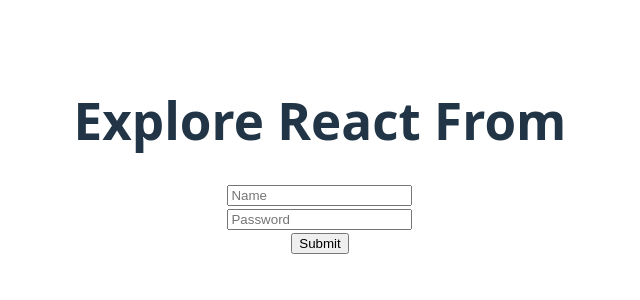
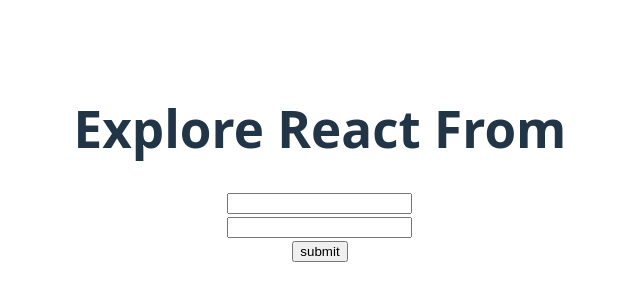
Before and after one commit to Arun-DEV-prog/react-from-handle, a React (Vite) app: page / in a window 1280 px wide. Shown: the part 236-536 px from the top of the page, without its empty margins (320-960 px from the left). Built offline with nearby package versions, Linux system fonts and the light colour scheme.

Commit message:
using useRef control from

```diff
--- a/src/App.jsx
+++ b/src/App.jsx
@@ -3,6 +3,8 @@
 import ControlFeild from './ControlFeild/ControlFeild'
 import FromAction from './FromAction/FromAction'
 import SimpleForm from './SimpleForm/SimpleForm'
+import FromHandle from './UsingObject/FromHandle'
+import Uncontrolfield from './UsingObject/UncontrolField/Uncontrolfield'
 
 function App() {
 
@@ -12,7 +14,9 @@
        <h1>Explore React From</h1>
         {/* <SimpleForm></SimpleForm> */}
        {/* <FromAction></FromAction> */}
-        <ControlFeild></ControlFeild>
+        {/* <ControlFeild></ControlFeild> */}
+         {/* <FromHandle></FromHandle> */}
+         <Uncontrolfield></Uncontrolfield>
     </>
   )
 }
--- a/src/ControlFeild/ControlFeild.jsx
+++ b/src/ControlFeild/ControlFeild.jsx
@@ -5,9 +5,21 @@
      const [password,setPassword]=useState('')
      const [error,setError]=useState('')
 
+    //  const [fromdata,setFromdata]=useState({
+    // name: "",
+    // password: "",
+    // phone:
+// })
+
      const handleSubmit=(e)=>{
          e.preventDefault();
           console.log(e.target.password.value)
+        //    when submit the from show error
+         if(password.length < 6){
+             setError('password must be 6 character')
+         }else{
+             setError('')
+         }
      }
       const handleOnchange=(e)=>{
          console.log(e.target.value)
--- /dev/null
+++ b/src/UsingObject/FromHandle.jsx
@@ -0,0 +1,46 @@
+import React, { useState } from 'react'
+
+const FromHandle = () => {
+     const [formdata,setFromdata]=useState({
+        name:"",
+        password:""
+     })
+     const [error,setError]=useState('');
+
+      const handleChange=(e)=>{
+         e.preventDefault();
+         const {name,value}=e.target;
+          setFromdata((prevData)=>({
+             ...prevData,
+             [name]:value
+          }))
+      }
+      console.log(formdata)
+
+      const handleSubmit=(e)=>{
+         e.preventDefault();
+          if(formdata.password.length<6){
+             setError('password must be at least 6 characters longer')
+          }else{
+             setError('');
+          }
+      }
+  return (
+    <div>
+       <form onSubmit={handleSubmit}>
+         <input type="text" name='name' placeholder='name' />
+         <br />
+         <input type="password" name="password" onChange={handleChange} value={formdata.password} />
+          {
+             error && <p style={{ color: 'red' }}>{error}</p>
+          }
+          <input type="submit" value="Submit" />
+       </form>
+       {
+
+       }
+    </div>
+  )
+}
+
+export default FromHandle
--- /dev/null
+++ b/src/UsingObject/UncontrolField/Uncontrolfield.jsx
@@ -0,0 +1,24 @@
+import React, { useRef } from 'react'
+
+const Uncontrolfield = () => {
+     const emailRef=useRef('')
+
+    const handleSubmit=e=>{
+         e.preventDefault();
+         console.log(emailRef.current.value)
+    }
+
+  return (
+    <div>
+       <form onSubmit={handleSubmit}>
+         <input ref={emailRef} type="email" name='' />
+         <br />
+         <input type="password" name='' />
+         <br />
+        <input type="submit" value="submit" />
+       </form>
+    </div>
+  )
+}
+
+export default Uncontrolfield
```
